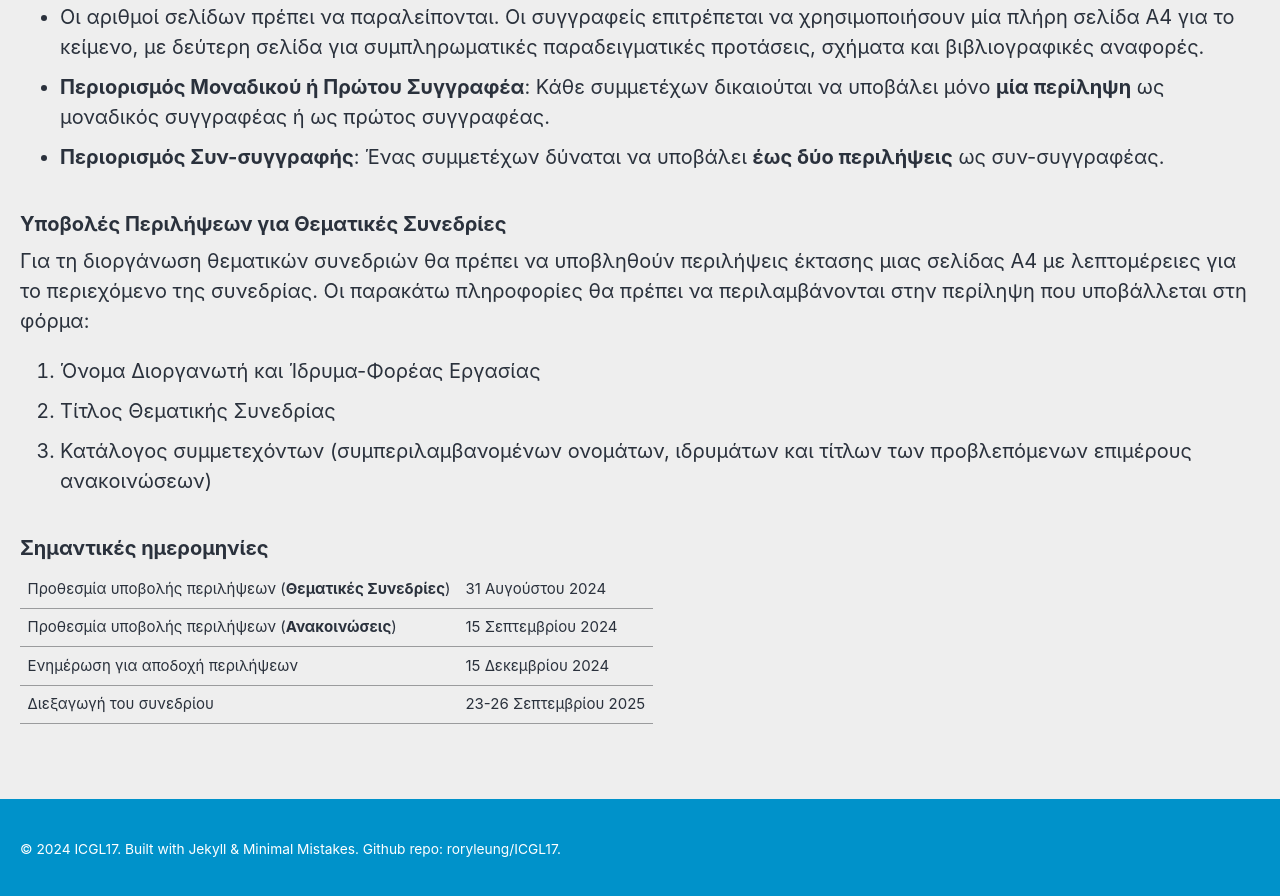
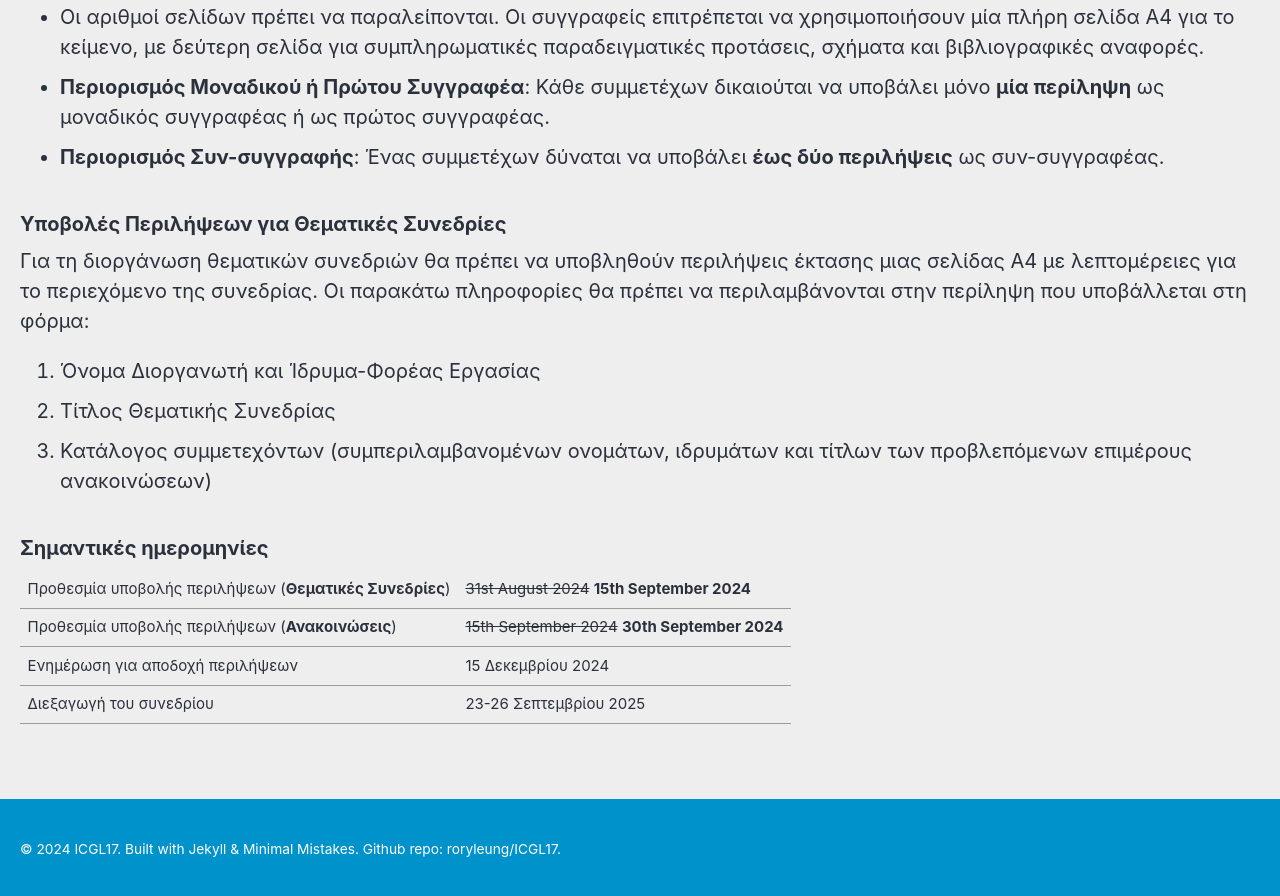
Before and after one commit to roryleung/ICGL17, a Jekyll site: the page built from _pages/gr_cfp.md, in a window 1280 px wide and 900 px high, scrolled down 1225 px. Shown: the top 896 px of the window. Built offline with Jekyll 4.4.1, drawn with Linux system fonts in a browser that asks for light colours; cached includes are drawn as plain includes; nearby versions of some CDN libraries.

Commit message:
Update gr_cfp.md

```diff
--- a/_pages/gr_cfp.md
+++ b/_pages/gr_cfp.md
@@ -40,8 +40,8 @@ excerpt: "23-26 Σεπτεμβρίου 2025<br>Πανεπιστήμιο του C
 .news-table { font-size: .9em; table-layout: fixed;}
 .news-table tr td:nth-child(1) { font-weight: bold; width: 10em; }
 </style>
-| Προθεσμία υποβολής περιλήψεων (**Θεματικές Συνεδρίες**) | 31 Αυγούστου 2024 |
-| Προθεσμία υποβολής περιλήψεων (**Ανακοινώσεις**) | 15 Σεπτεμβρίου 2024 |
+| Προθεσμία υποβολής περιλήψεων (**Θεματικές Συνεδρίες**) | ~~31st August 2024~~ **15th September 2024** |
+| Προθεσμία υποβολής περιλήψεων (**Ανακοινώσεις**) | ~~15th September 2024~~ **30th September 2024** |
 | Ενημέρωση για αποδοχή περιλήψεων | 15 Δεκεμβρίου 2024 |
 | Διεξαγωγή του συνεδρίου | 23-26 Σεπτεμβρίου 2025 |
 
```
